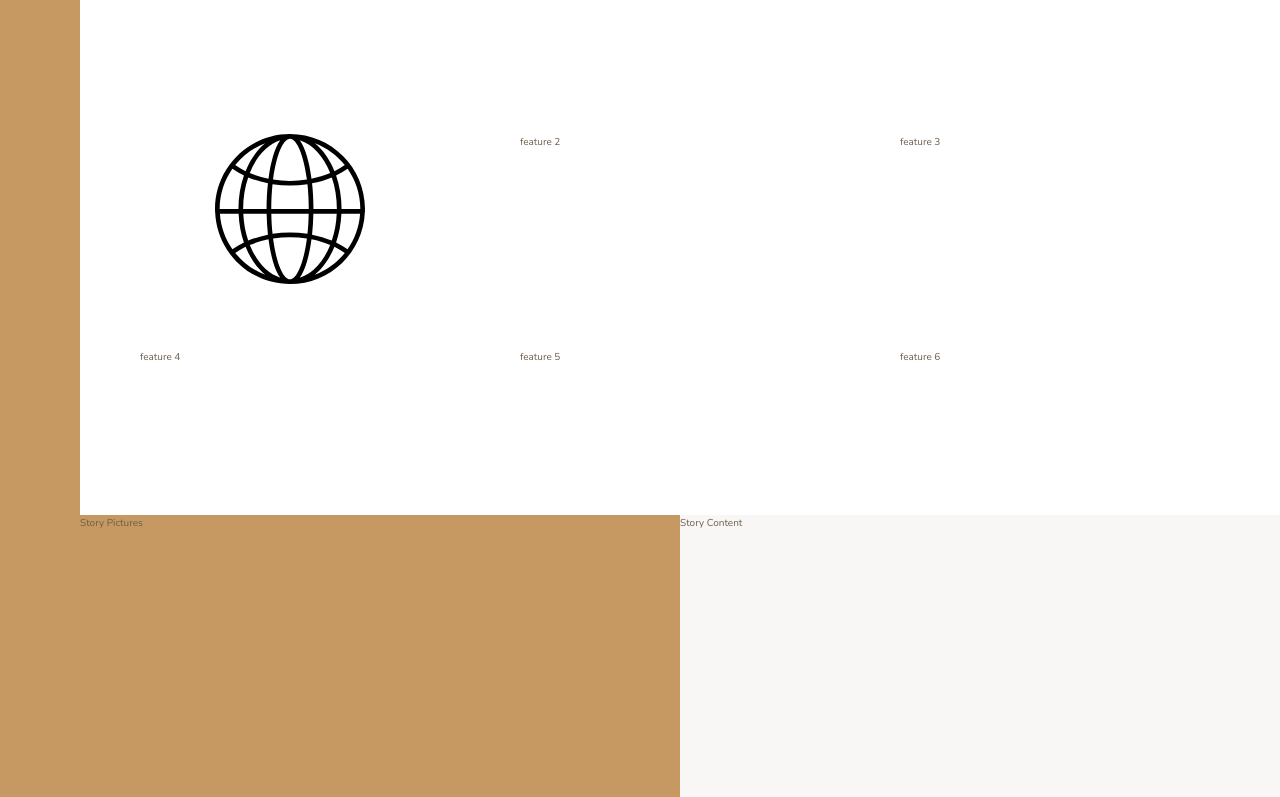
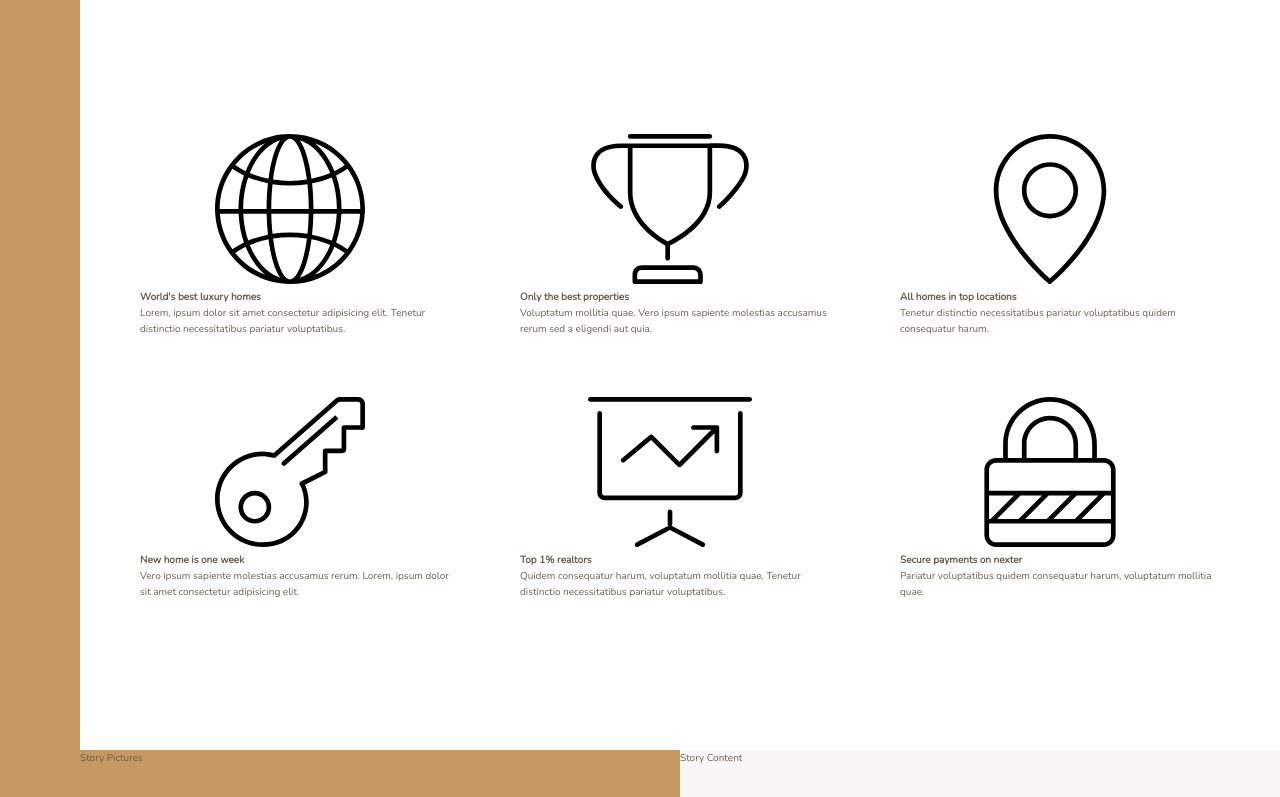
Before and after one commit to usman-FE/nexter, a website: page index.html in a window 1280 px wide. Shown: the part 656-1453 px from the top of the page. Drawn offline with nearby package versions, Linux system fonts and the light colour scheme.

Commit message:
Write features markup

```diff
--- a/index.html
+++ b/index.html
@@ -26,13 +26,62 @@
         <svg class="feature__icon">
           <use xlink:href="img/sprite.svg#icon-global"></use>
         </svg>
-        <h4 class="heading-4"></h4>
+        <h4 class="heading-4">World's best luxury homes</h4>
+        <p class="feature__text">
+          Lorem, ipsum dolor sit amet consectetur adipisicing elit. Tenetur
+          distinctio necessitatibus pariatur voluptatibus.
+        </p>
       </div>
-      <div class="feature">feature 2</div>
-      <div class="feature">feature 3</div>
-      <div class="feature">feature 4</div>
-      <div class="feature">feature 5</div>
-      <div class="feature">feature 6</div>
+      <div class="feature">
+        <svg class="feature__icon">
+          <use xlink:href="img/sprite.svg#icon-trophy"></use>
+        </svg>
+        <h4 class="heading-4">Only the best properties</h4>
+        <p class="feature__text">
+          Voluptatum mollitia quae. Vero ipsum sapiente molestias accusamus
+          rerum sed a eligendi aut quia.
+        </p>
+      </div>
+      <div class="feature">
+        <svg class="feature__icon">
+          <use xlink:href="img/sprite.svg#icon-map-pin"></use>
+        </svg>
+        <h4 class="heading-4">All homes in top locations</h4>
+        <p class="feature__text">
+          Tenetur distinctio necessitatibus pariatur voluptatibus quidem
+          consequatur harum.
+        </p>
+      </div>
+      <div class="feature">
+        <svg class="feature__icon">
+          <use xlink:href="img/sprite.svg#icon-key"></use>
+        </svg>
+        <h4 class="heading-4">New home is one week</h4>
+        <p class="feature__text">
+          Vero ipsum sapiente molestias accusamus rerum. Lorem, ipsum dolor sit
+          amet consectetur adipisicing elit.
+        </p>
+      </div>
+      <div class="feature">
+        <svg class="feature__icon">
+          <use xlink:href="img/sprite.svg#icon-presentation"></use>
+        </svg>
+        <h4 class="heading-4">Top 1% realtors</h4>
+        <p class="feature__text">
+          Quidem consequatur harum, voluptatum mollitia quae. Tenetur distinctio
+          necessitatibus pariatur voluptatibus.
+        </p>
+      </div>
+      <div class="feature">
+        <svg class="feature__icon">
+          <use xlink:href="img/sprite.svg#icon-lock"></use>
+        </svg>
+        <h4 class="heading-4">Secure payments on nexter</h4>
+        <p class="feature__text">
+          Pariatur voluptatibus quidem consequatur harum, voluptatum mollitia
+          quae.
+        </p>
+      </div>
     </section>
 
     <div class="story__pictures">Story Pictures</div>
```
